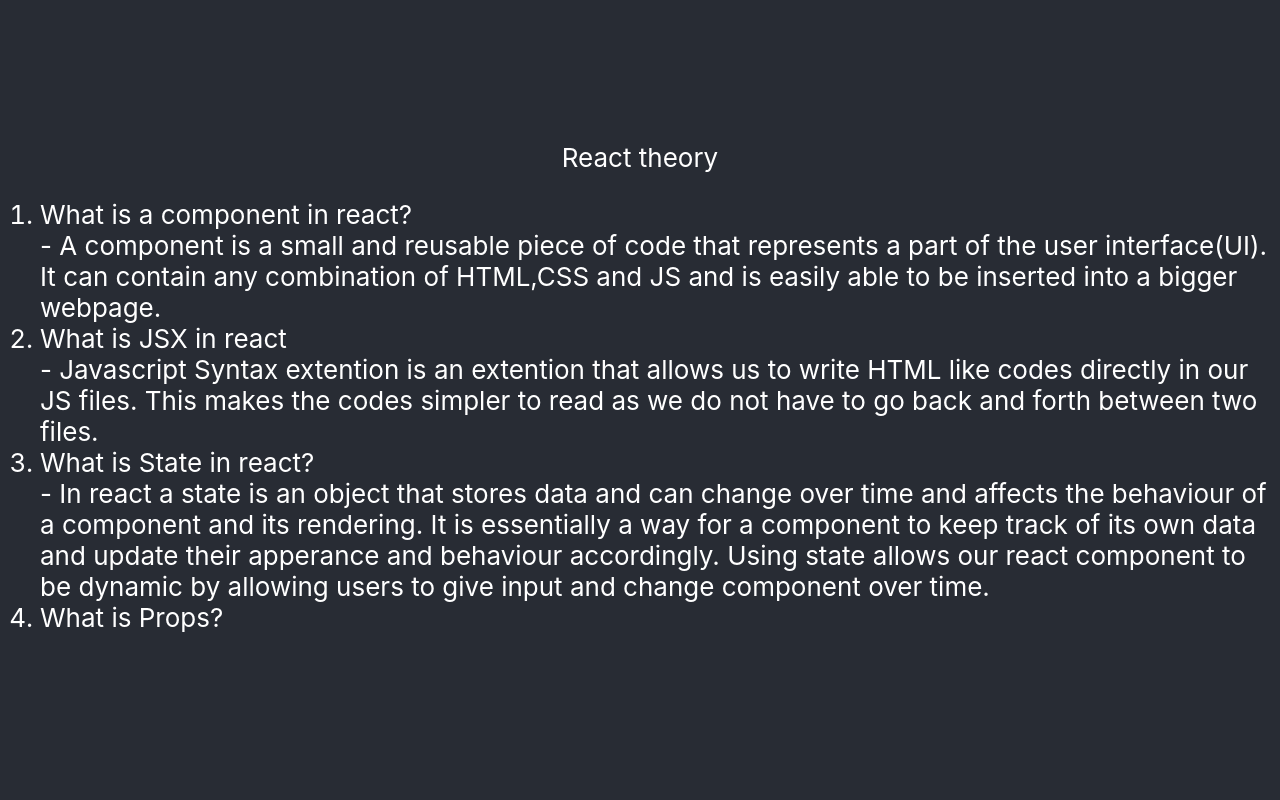
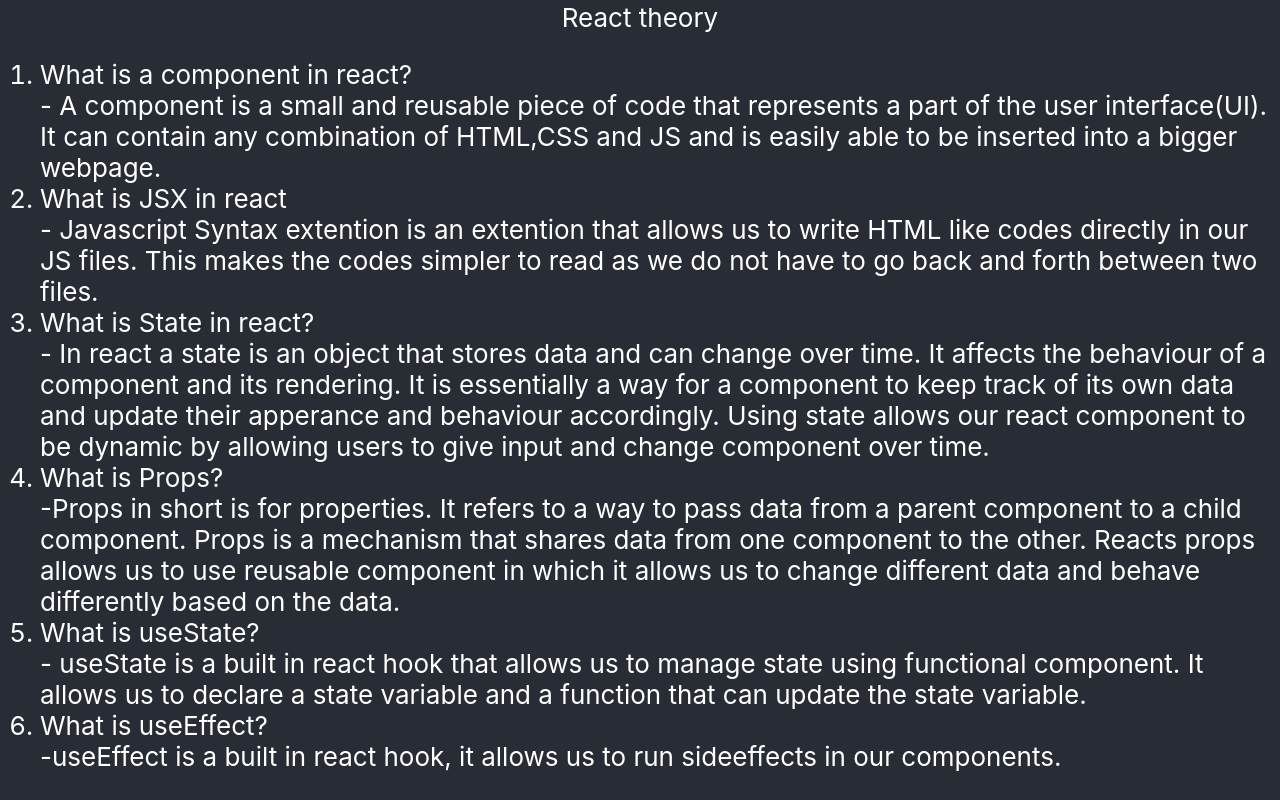
Before and after one commit to pjsherpa/react-theory-definition, a React (Create React App) app: page / in a window 1280 px wide. Built offline with nearby package versions, Linux system fonts and the light colour scheme.

Commit message:
definition for props,useState and useEffect

```diff
--- a/src/App.js
+++ b/src/App.js
@@ -15,12 +15,23 @@
           files. This makes the codes simpler to read as we do not have to go
           back and forth between two files.
           <li>What is State in react?</li>- In react a state is an object that
-          stores data and can change over time and affects the behaviour of a
+          stores data and can change over time. It affects the behaviour of a
           component and its rendering. It is essentially a way for a component
           to keep track of its own data and update their apperance and behaviour
           accordingly. Using state allows our react component to be dynamic by
           allowing users to give input and change component over time.
           <li>What is Props?</li>
+          -Props in short is for properties. It refers to a way to pass data
+          from a parent component to a child component. Props is a mechanism
+          that shares data from one component to the other. Reacts props allows
+          us to use reusable component in which it allows us to change different
+          data and behave differently based on the data.
+          <li>What is useState?</li>- useState is a built in react hook that
+          allows us to manage state using functional component. It allows us to
+          declare a state variable and a function that can update the state
+          variable.
+          <li>What is useEffect?</li>-useEffect is a built in react hook, it
+          allows us to run sideeffects in our components.
         </ol>
       </div>
     </div>
```
